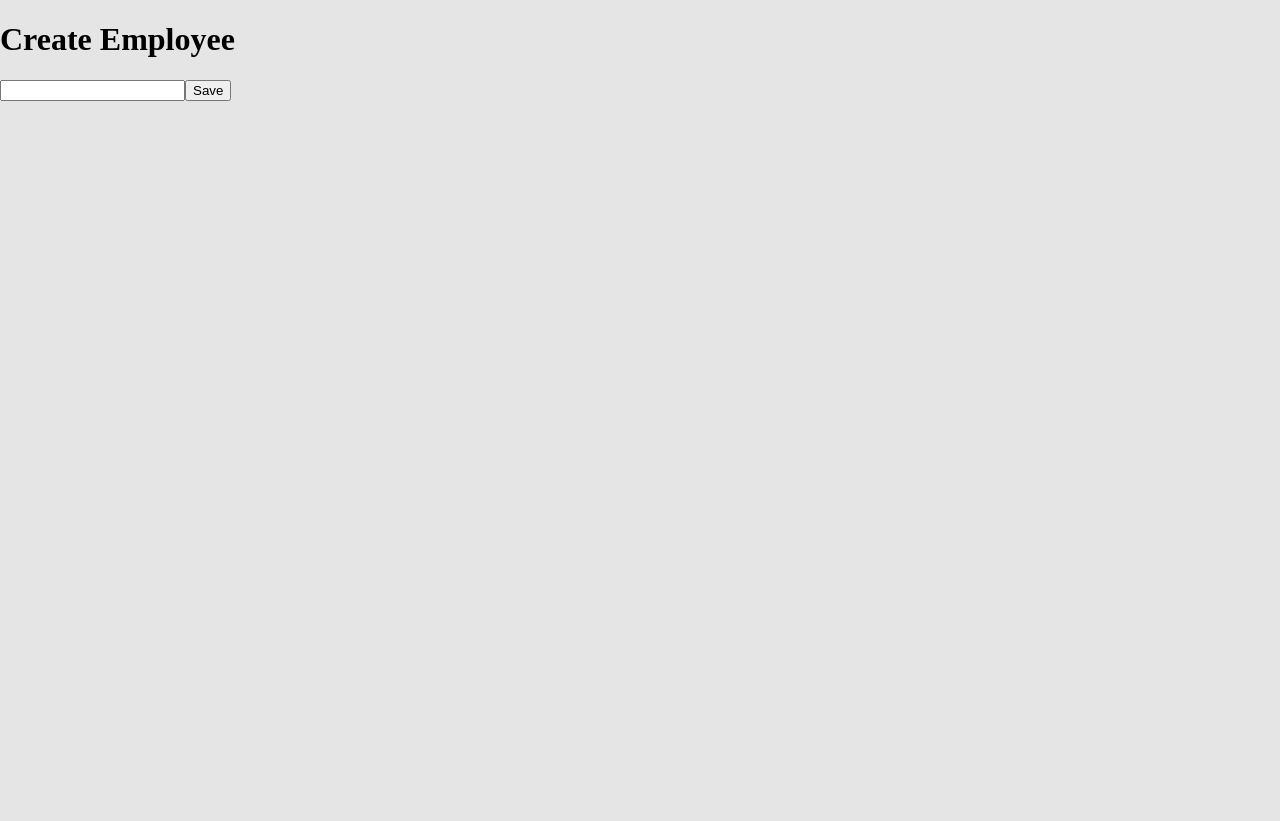
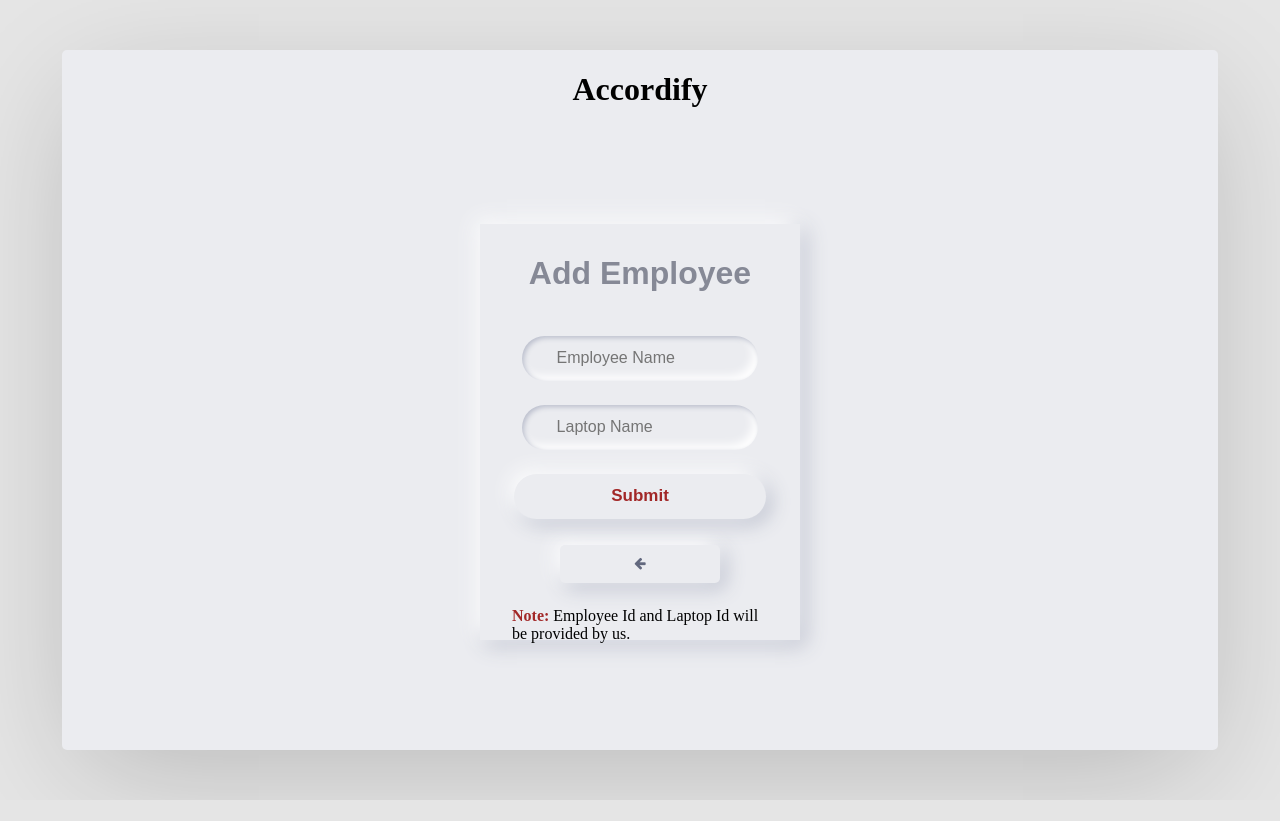
Before and after one commit to Abhijeet-Anand-01/Accordify_Ass1, an Angular app: page /addEmployee in a window 1280 px wide. After the commit the page ends 800 px from the top, so only its background shows below. Built offline with nearby package versions, Linux system fonts and the light colour scheme.

Commit message:
edit employee function added

```diff
--- a/src/app/add-employee/add-employee.component.css
+++ b/src/app/add-employee/add-employee.component.css
@@ -0,0 +1,135 @@
+* {
+    box-sizing: border-box;
+    transition: 0.2s ease-in-out;
+}
+
+.container {
+    height: 100vh;
+    /* margin: 50px 0; */
+    display: flex;
+    align-items: center;
+    justify-content: center;
+}
+
+.wrapper {
+    border-radius: 5px;
+    width: calc(100% - 124px);
+    height: calc(100% - 100px);
+    /* background: #fff; */
+    background-color: #ebecf0;
+    box-shadow: 0 30px 120px -15px rgb(0 0 0 / 20%);
+}
+
+.companyName {
+    text-align: center;
+}
+
+
+.formpage {
+    box-shadow: -5px -5px 20px #fff, 5px 5px 20px #babecc;
+    margin: auto;
+    margin-top: 10%;
+    /* background-color: #ebecf0; */
+    /* min-width: 40%; */
+    width: 25vw;
+    height: 52vh;
+}
+
+.formpage > header {
+    font-family: sans-serif;
+    color: #868996;
+    text-align: center;
+    padding: 10px;
+}
+
+.input-field,
+.logbutton {
+    position: relative;
+    text-align: center;
+    padding: 12px;
+}
+
+.input-field > input {
+    width: 80%;
+    height: 45px;
+    border-radius: 50px;
+    padding-left: 35px;
+    font-size: 100%;
+}
+
+.logbutton > button {
+    color: rgb(162 39 39);
+    font-size: 17px;
+    font-weight: 550;
+    width: 85%;
+    height: 45px;
+    border-radius: 50px;
+    margin-bottom: 2%;
+}
+
+.actions {
+    text-align: center;
+}
+
+.actions > button {
+    width: 50%;
+    height: 38px;
+    border-radius: 5px;
+    margin: 8px 0;
+}
+
+
+/* TAG BASED CSS */
+button {
+    border: none;
+    color: #62687e;
+    background-color: #ebecf0;
+    box-shadow: -5px -5px 20px #fff, 5px 5px 20px #babecc;
+}
+
+button:hover {
+    cursor: pointer;
+    background-color: #ebecf0;
+    box-shadow: -2px -2px 5px #fff, 2px 2px 5px #babecc;
+}
+button:active {
+    background-color: #ebecf0;
+    box-shadow: inset 1px 1px 1px #babecc, inset -2px -2px 1px #fff;
+}
+button:focus {
+    outline: none;
+}
+
+input {
+    border: none;
+    background-color: #ebecf0;
+    box-shadow: inset 2px 2px 5px #babecc, inset -5px -5px 10px #fff;
+}
+input:focus {
+    background-color: #ebecf0;
+    box-shadow: inset 1px 1px 1px #babecc, inset -2px -2px 1px #fff;
+    outline: none;
+}
+
+.note {
+    margin: auto;
+    width: 80%;
+}
+
+.note span {
+    color: rgb(162 39 39);
+    font-weight: bold;
+}
+
+@media only screen and (min-width: 1440px) {
+
+    .formpage {
+        box-shadow: -5px -5px 20px #fff, 5px 5px 20px #babecc;
+        margin: auto;
+        margin-top: 10%;
+        /* background-color: #ebecf0; */
+        /* min-width: 40%; */
+        width: 20vw;
+        height: 48vh;
+    }
+}
--- a/src/app/add-employee/add-employee.component.html
+++ b/src/app/add-employee/add-employee.component.html
@@ -1,5 +1,45 @@
-<h1>{{type}} Employee</h1>
+<div class="container">
+    <div class="wrapper">
+        <div class="companyName">
+            <h1>Accordify</h1>
+        </div>
+
+        <!-- <h1>{{type}} Employee</h1>
 
 <input type="text" [(ngModel)]="currentEmployee.employeeDetails.name">
 
-<button class="addEmployee" (click)="saveEmployee()">Save</button>
+<button class="addEmployee" (click)="saveEmployee()">Save</button> -->
+
+
+        <div class="formpage">
+            <header>
+                <h1>{{type}} Employee</h1>
+            </header>
+
+            <div class="input-field">
+                <input class="field" type="text" placeholder="Employee Name"
+                    [(ngModel)]="currentEmployee.employeeDetails.name">
+            </div>
+
+            <div class="input-field">
+                <input class="field" type="text" placeholder="Laptop Name"
+                    [(ngModel)]="currentEmployee.laptopDetails.name">
+            </div>
+
+            <div class="logbutton">
+                <button (click)="saveEmployee()">Submit</button>
+            </div>
+
+            <div class="actions">
+                <button><i class="fa fa-arrow-left" aria-hidden="true"></i></button>
+            </div>
+            <div class="note">
+                <p><span>Note:</span> Employee Id and Laptop Id will be provided by us.</p>
+            </div>
+
+        </div>
+
+
+
+    </div>
+</div>
--- a/src/app/add-employee/add-employee.component.ts
+++ b/src/app/add-employee/add-employee.component.ts
@@ -9,7 +9,7 @@ import { AppServiceService } from '../app-service.service';
 })
 export class AddEmployeeComponent implements OnInit {
 
-  public type = "Create";
+  public type = "Add";
   public currentEmployee: any = {
     "employeeDetails": {
       "name": "",
--- a/src/app/dashboard-employee/dashboard-employee.component.css
+++ b/src/app/dashboard-employee/dashboard-employee.component.css
@@ -11,7 +11,6 @@
     width: calc(100% - 124px);
     height: calc(100% - 100px);
     background: #fff;
-    background-color: #ebecf0;
     box-shadow: 0 30px 120px -15px rgb(0 0 0 / 20%);
 }
 
@@ -89,6 +88,9 @@
 }
 .card-profile .card-img-top {
     border-radius: 0;
+
+    width: 340px;
+    height: 150px;
 }
 .card-profile .card-img-profile {
     max-width: 100%;
--- a/src/app/dashboard-employee/dashboard-employee.component.html
+++ b/src/app/dashboard-employee/dashboard-employee.component.html
@@ -15,7 +15,8 @@
             <ng-container *ngFor="let data of dataset">
                 <ng-container *ngIf="data.employeeDetails.name.toLowerCase().trim().indexOf(searchEmployee)>=0">
                     <div class='card card-profile text-center'>
-                        <img alt='' class='card-img-top' src='https://unsplash.it/340/160?image=354'>
+                        <!-- <img alt='' class='card-img-top' src='https://unsplash.it/340/160?image=354'> -->
+                        <img class='card-img-top' src="assets/profileBg2.png" alt="">
                         <div class='card-block'>
                             <img class='card-img-profile' src="assets/profileLogo.png" alt="">
                             <!-- <img alt='' class='card-img-profile'
--- a/src/app/dashboard-employee/dashboard-employee.component.ts
+++ b/src/app/dashboard-employee/dashboard-employee.component.ts
@@ -26,7 +26,8 @@ export class DashboardEmployeeComponent implements OnInit {
           if (index >= 0)
             this.dataset[index] = newOrModData;
         } else {
-          newOrModData.employeeDetails.id = "C-id" + (this.dataset.length + 1);
+          newOrModData.employeeDetails.id = "E-id" + (this.dataset.length + 1);
+          newOrModData.laptopDetails.id = "L-id" + (this.dataset.length + 1);
           this.dataset.push(newOrModData);
         }
       }
```
Also changed, not shown: src/assets/employee.json (+10 -10 lines), src/assets/profileBg.png (added), src/assets/profileBg2.png (added).
